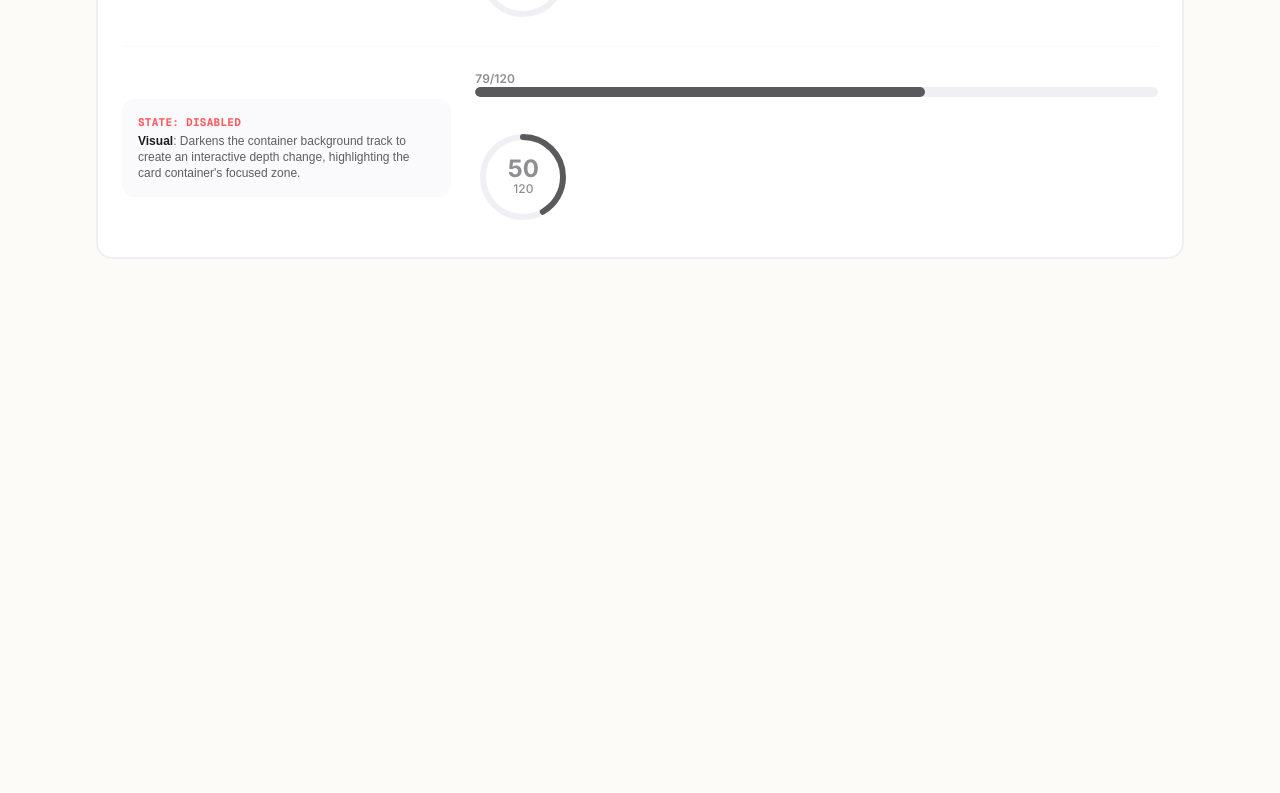
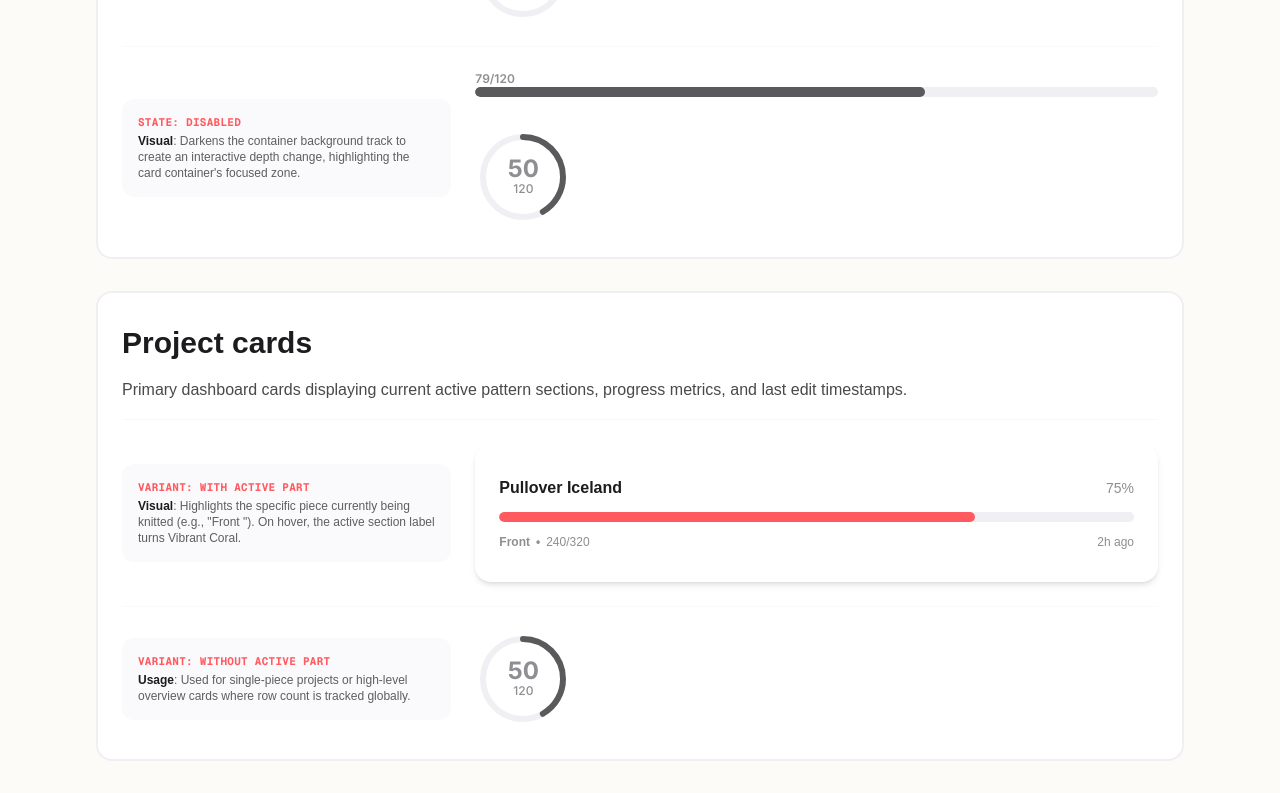
Before and after one commit to ionutalexandru/loopo, a Next.js app: page /styleguide in a window 1280 px wide. Shown: the part 7788-8581 px from the top of the page. Before the commit the page ends 8079 px from the top, so only its background shows below. Built offline with nearby package versions, Linux system fonts and the light colour scheme.

Commit message:
wip ProjectCard component

```diff
--- a/app/styleguide/page.tsx
+++ b/app/styleguide/page.tsx
@@ -5,6 +5,7 @@ import { Select } from '@/components/ui/Select';
 import { Toggle } from '@/components/ui/Toggle';
 import { Tag } from '@/components/ui/Tag';
 import { ProgressBar } from '@/components/ui/ProgressBar';
+import { ProjectCard } from '@/components/ui/ProjectCard';
 
 import { Sparkles, Plus, Search, Trash2 } from 'lucide-react';
 
@@ -862,6 +863,54 @@ export default function StyleGuide() {
                         </div>
                     </div>
                 </Card>
+                <Card variant="bordered">
+                    <h2>Project cards</h2>
+                    <p>
+                        Primary dashboard cards displaying current active
+                        pattern sections, progress metrics, and last edit
+                        timestamps.
+                    </p>
+                    <div className="space-y-6">
+                        <div className="sg-row">
+                            <div className="sg-meta">
+                                <code className="coral">
+                                    Variant: with active part
+                                </code>
+                                <strong>Visual</strong>: Highlights the specific
+                                piece currently being knitted (e.g., &#34;Front
+                                &#34;). On hover, the active section label turns
+                                Vibrant Coral.
+                            </div>
+                            <div className="sg-preview flex flex-col items-start gap-8">
+                                <ProjectCard
+                                    title="Pullover Iceland"
+                                    currentRows={240}
+                                    totalRows={320}
+                                    activePart="Front"
+                                    lastUpdated="2h ago"
+                                />
+                            </div>
+                        </div>
+                        <div className="sg-row">
+                            <div className="sg-meta">
+                                <code className="coral">
+                                    Variant: without active part
+                                </code>
+                                <strong>Usage</strong>: Used for single-piece
+                                projects or high-level overview cards where row
+                                count is tracked globally.
+                            </div>
+                            <div className="sg-preview flex flex-col items-start gap-8">
+                                <ProgressBar
+                                    shape="circular"
+                                    value={50}
+                                    max={120}
+                                    disabled
+                                />
+                            </div>
+                        </div>
+                    </div>
+                </Card>
             </div>
         </main>
     );
--- a/components/ui/Card.tsx
+++ b/components/ui/Card.tsx
@@ -14,7 +14,7 @@ export const Card = ({
     ...props
 }: CardProps) => {
     const variantStyles: Record<CardVariant, string> = {
-        elevated: 'bg-pure-wool shadow-md',
+        elevated: 'bg-pure-wool shadow-md hover:shadow-lg',
         flat: 'bg-pure-wool',
         bordered: 'bg-pure-wool border-2 border-chalk-gray',
     };
--- a/components/ui/ProgressBar.tsx
+++ b/components/ui/ProgressBar.tsx
@@ -9,6 +9,7 @@ interface ProgressBarProps {
     disabled?: boolean;
     className?: string;
     radius?: number;
+    hideStats?: boolean;
 }
 
 export const ProgressBar = ({
@@ -17,6 +18,7 @@ export const ProgressBar = ({
     max,
     disabled = false,
     className = '',
+    hideStats = false,
 }: ProgressBarProps) => {
     const generatedId = useId();
     const percentage = Math.min(Math.max((value / max) * 100, 0), 100);
@@ -59,7 +61,7 @@ export const ProgressBar = ({
                         strokeDashoffset={strokeDashoffset}
                     />
                 </svg>
-
+                {!hideStats && (
                     <div className="font-inter absolute flex flex-col items-center justify-center select-none">
                         <span
                             className={`${disabled ? 'text-misty-gray' : 'text-charcoal'} text-2xl leading-none font-bold`}
@@ -70,6 +72,7 @@ export const ProgressBar = ({
                             {max}
                         </span>
                     </div>
+                )}
             </div>
         );
     }
@@ -83,12 +86,17 @@ export const ProgressBar = ({
         : 'bg-vibrant-coral group-hover:bg-deep-coral';
 
     return (
-        <div id={generatedId} className={`group flex w-full flex-col ${className}`}>
+        <div
+            id={generatedId}
+            className={`group flex w-full flex-col ${className}`}
+        >
+            {!hideStats && (
                 <span
                     className={`${disabled ? 'text-misty-gray' : 'text-charcoal'} font-inter text-xs font-semibold`}
                 >
                     {value}/{max}
                 </span>
+            )}
             <div
                 className={`h-2.5 w-full overflow-hidden rounded-full transition-colors duration-150 ${trackStyles}`}
             >
--- /dev/null
+++ b/components/ui/ProjectCard.tsx
@@ -0,0 +1,75 @@
+import React from 'react';
+import Link from 'next/link';
+import { Card } from './Card';
+import { ProgressBar } from './ProgressBar';
+
+interface ProjectCardProps {
+    title: string;
+    currentRows: number;
+    totalRows: number;
+    activePart?: string;
+    lastUpdated?: string;
+    className?: string;
+    url?: string;
+}
+
+export const ProjectCard = ({
+    title,
+    currentRows,
+    totalRows,
+    activePart = '',
+    lastUpdated = '',
+    url = '',
+    className = '',
+}: ProjectCardProps) => {
+    const percentage = Math.min(
+        Math.max((currentRows / totalRows) * 100, 0),
+        100
+    );
+
+    const cardContent = (
+        <Card
+            variant="elevated"
+            className={`group cursor-pointer transition-all duration-200 select-none ${className} `}
+        >
+            <div className="flex flex-col gap-3">
+                <div className="flex items-center justify-between gap-2">
+                    <span className="truncate text-base font-bold">
+                        {title}
+                    </span>
+                    <span className="text-misty-gray text-sm">
+                        {percentage}%
+                    </span>
+                </div>
+                <ProgressBar
+                    shape="linear"
+                    value={currentRows}
+                    max={totalRows}
+                    hideStats={true}
+                />
+                <div className="text-misty-gray flex items-center justify-between text-xs select-none">
+                    <div className="flex items-center gap-1.5">
+                        {activePart && (
+                            <>
+                                <span className="group-hover:text-vibrant-coral font-semibold transition-colors duration-150">
+                                    {activePart}
+                                </span>
+                                <span className="font-semibold">•</span>
+                            </>
+                        )}
+                        <span>
+                            {currentRows}/{totalRows}
+                        </span>
+                    </div>
+                    {lastUpdated && <span>{lastUpdated}</span>}
+                </div>
+            </div>
+        </Card>
+    );
+
+    if (url) {
+        return <Link href={url}>{cardContent}</Link>;
+    }
+
+    return cardContent;
+};
```
Lines whose indentation alone changed are shown as unchanged.
